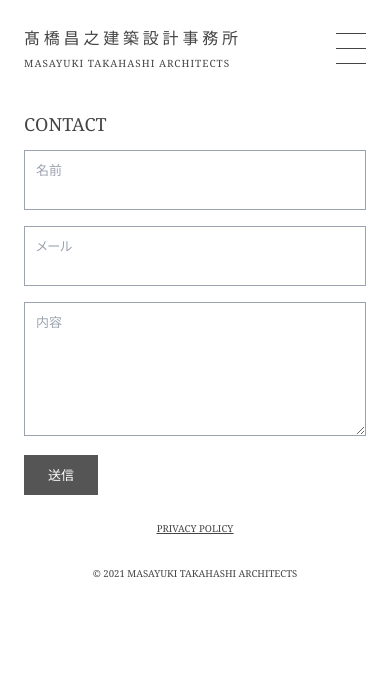
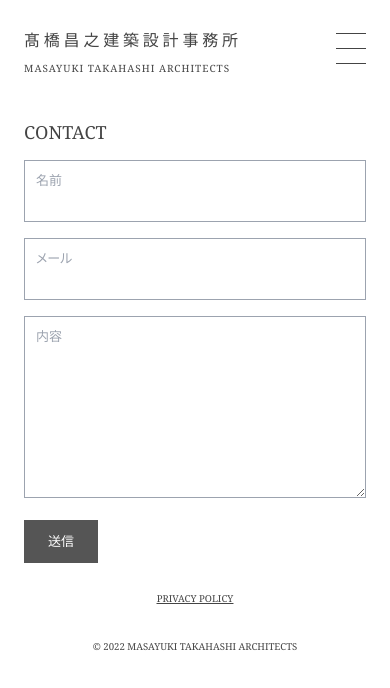
Before and after one commit to sycherry/takahashi-web, a Next.js app: page /contact in a window 390 px wide. Shown: the top 688 px of the page. Built offline with nearby package versions, Linux system fonts and the light colour scheme.

Commit message:
CSS changed

```diff
--- a/components/layout.js
+++ b/components/layout.js
@@ -81,7 +81,7 @@ export default function Layout({ children }) {
                 c0.5-1,1.5-1.7,2.6-1.7l0,0c1.1,0,2.1,0.6,2.6,1.7l113.1,248c0.6,1.4,0,3.1-1.4,3.8C369.8,382.6,369.4,382.7,369,382.7z"/>
               </svg>}
             <p className="text-2xs font-light">
-              &copy; 2021 <Link href={`/`}>
+              &copy; 2022 <Link href={`/`}>
                 MASAYUKI TAKAHASHI ARCHITECTS
               </Link></p>
           </footer>
--- a/styles/globals.css
+++ b/styles/globals.css
@@ -8,21 +8,10 @@ body {
   font-weight: 300;
   color: #444;
   letter-spacing: 0;
-  /* font-size: 0.8125rem; */
 }
 
 blockquote, dl, dd, h1, h2, h3, h4, h5, h6, hr, figure, p, pre, ul, li {
   line-height: 1.5rem;
-}
-
-@media screen and (max-width: 767px) {
-  body {
-    line-height: 1rem;
-  }
-
-  dl, dd, h1, h2, h3, h4, h5, h6, hr, p, pre, ul, li {
-    line-height: 1.3rem;
-  }
 }
 
 * {
@@ -53,7 +42,6 @@ blockquote, dl, dd, h1, h2, h3, h4, h5, h6, hr, figure, p, pre, ul, li {
 
 
 /* FRONT */
-
 .topPage header {
   position: absolute;
   z-index: 100;
@@ -68,11 +56,9 @@ blockquote, dl, dd, h1, h2, h3, h4, h5, h6, hr, figure, p, pre, ul, li {
 }
 
 /* SP NAV MENU */
-
 nav.bm-item-list a:first-child {
   margin-top: 100px!important;
 }
-
 nav.bm-item-list a {
   font-size: 13px;
   display: block;
```
